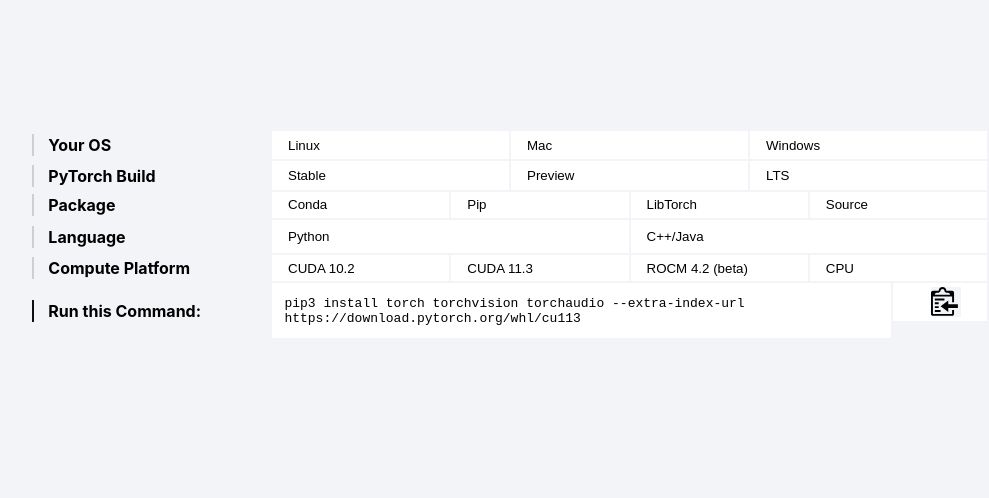
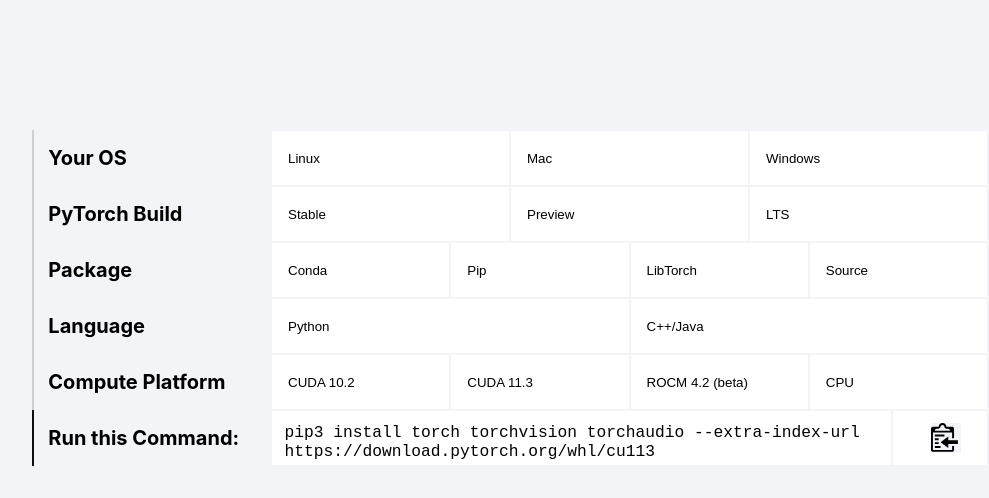
Before and after one commit to kitoshi/pytorch-install, a Next.js app: page / in a window 1280 px wide. Shown: the top 498 px of the page, without its empty margins (98-1087 px from the left). Built offline with nearby package versions, Linux system fonts and the light colour scheme.

Commit message:
table cell fixed heigh

```diff
--- a/pages/index.js
+++ b/pages/index.js
@@ -5,6 +5,13 @@
 
 export default function Home() {
   const [button, setActive] = useState([])
+  const activeSelection = {
+    os: 'Windows',
+    build: 'Stable',
+    package: 'Conda',
+    language: 'Python',
+    platform: 'CUDA 10.2'
+  }
 
   useEffect(() => {
     function handleActiveButton() {
--- a/styles/globals.css
+++ b/styles/globals.css
@@ -21,10 +21,11 @@
   height: 50vh;
   margin-top: 10%;
   margin-left: 10%;
+  font-size: 125%;
 }
 
 table {
-  table-layout: fixed;
+  table-layout: auto;
 }
 
 tbody {
@@ -37,7 +38,7 @@
   display: flex;
   flex-direction: row;
   text-align: left;
-  height: 100%;
+  height: 3.5rem;
   align-items: center;
 }
 
```
